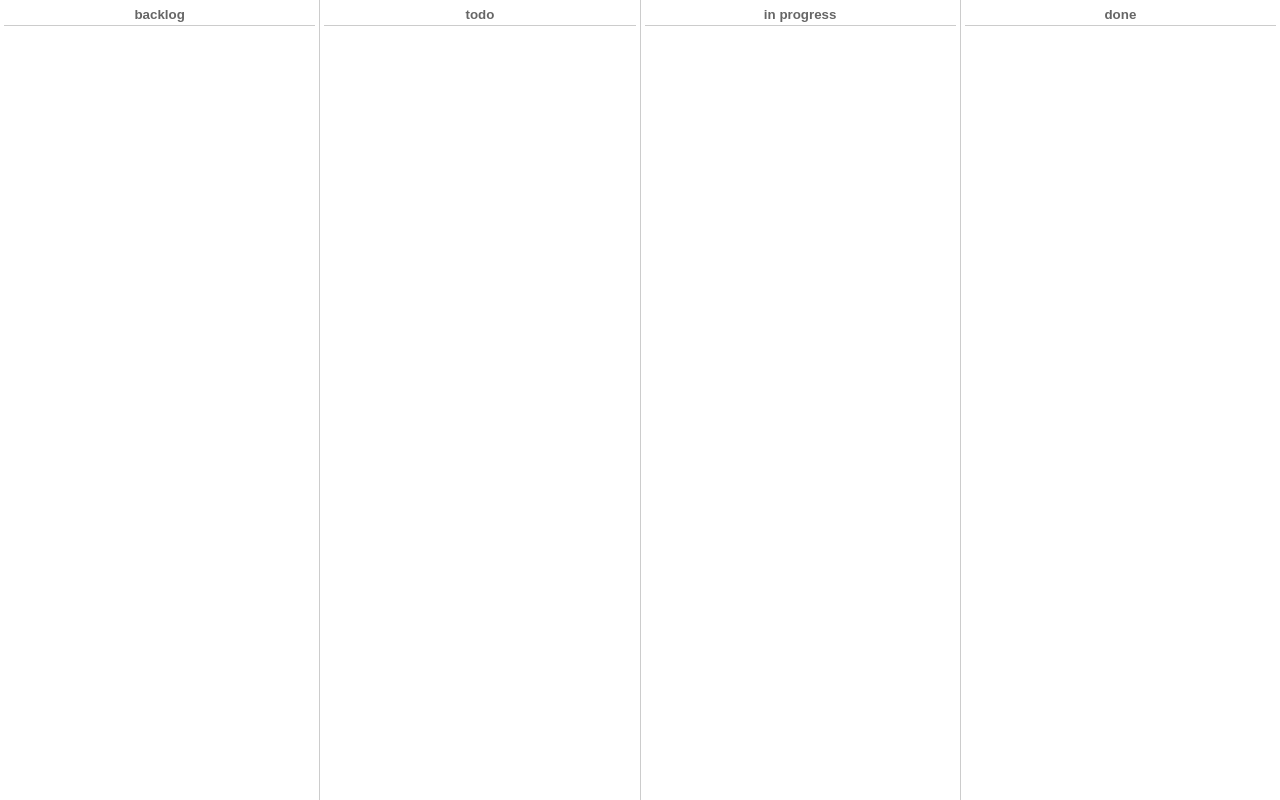
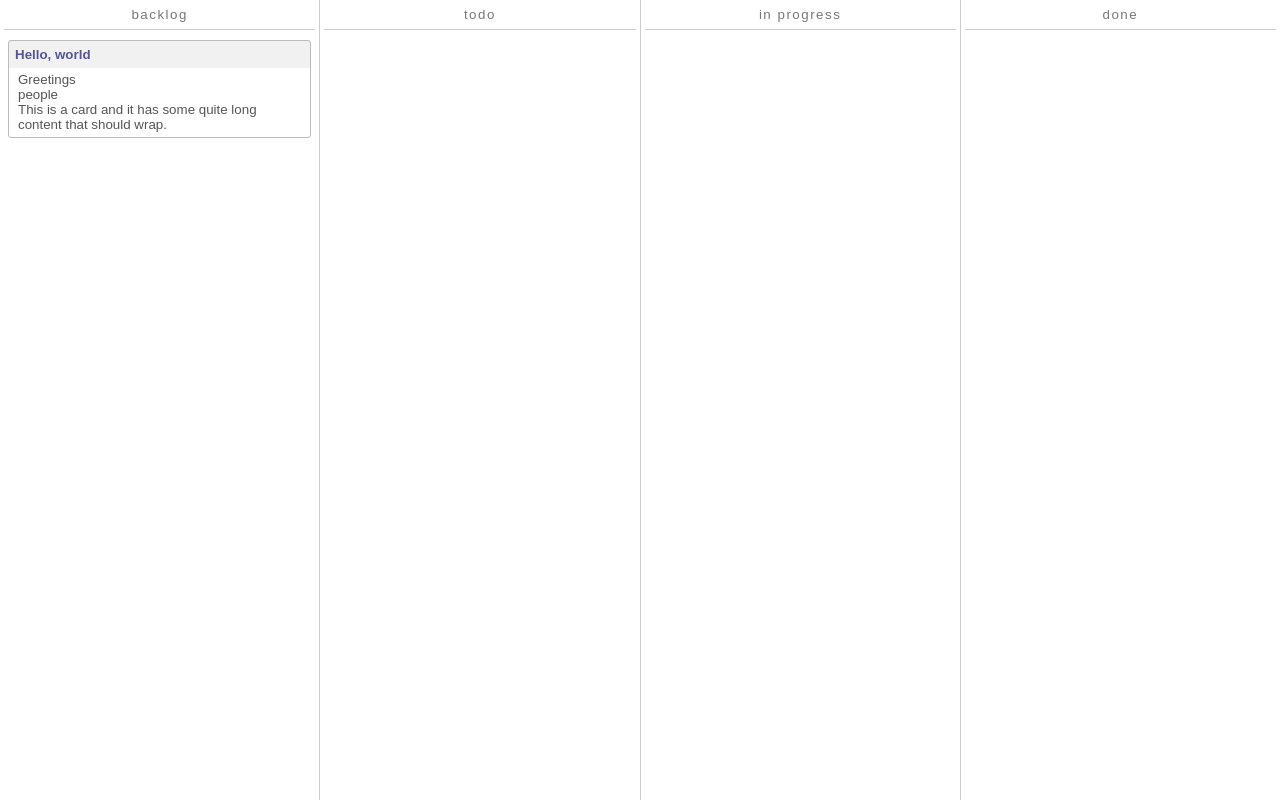
Before and after one commit to LoveNationArmy/kanban, a plain HTML site: page index.html in a window 1280 px wide. Drawn offline with Linux system fonts and the light colour scheme.

Commit message:
create cards in columns

```diff
--- a/color.css
+++ b/color.css
@@ -1,6 +1,10 @@
 /* color variable declarations */
 
 :root {
-  --kanban-column-title: #666;
   --kanban-column-border: #ccc;
+  --kanban-column-title: #777;
+
+  --kanban-card-border: #bbb;
+  --kanban-card-title: #559;
+  --kanban-card-content: #555;
 }
--- a/kanban.css
+++ b/kanban.css
@@ -11,9 +11,8 @@
 .kanban-column {
   display: flex;
   flex: 1;
-  justify-content: space-around;
-  height: 100%;
-  padding: 4px;
+  flex-flow: column nowrap;
+  min-height: 100%;
   border-right: 1px solid var(--kanban-column-border);
 }
 
@@ -22,11 +21,33 @@
 }
 
 .kanban-column-title {
-  align-self: start;
-  width: 100%;
-  padding: 3px;
+  position: sticky;
+  top: 0px;
+  left: 0;
+  padding: 7px;
+  margin: 0 4px;
   border-bottom: 1px solid var(--kanban-column-border);
   text-align: center;
-  font-weight: bold;
+  letter-spacing: 1.5px;
+  background: white;
   color: var(--kanban-column-title);
 }
+
+.kanban-card {
+  margin: 10px 8px;
+  border-radius: 3px;
+  border: 1px solid var(--kanban-card-border);
+}
+
+.kanban-card-title {
+  background: rgba(0,0,0,.055);
+  padding: 6px 6px;
+  font-weight: bold;
+  color: var(--kanban-card-title);
+}
+
+.kanban-card-content {
+  padding: 4px 9px 5px;
+  white-space: pre-wrap;
+  color: var(--kanban-card-content);
+}
--- a/kanban.js
+++ b/kanban.js
@@ -8,15 +8,36 @@ function createColumn (title) {
   }
 
   columns.push(column)
+
+  return column
+}
+
+function createCard (content) {
+  const parts = content.split('\n')
+
+  const card = {
+    title: parts[0],
+    content: parts.slice(1).join('\n') || ''
+  }
+
+  return card
 }
 
 function renderToHTML () {
   let html = '<div class="kanban">'
 
   columns.forEach(column => {
+    const cards = column.cards.map(card => `
+      <div class="kanban-card">
+        <div class="kanban-card-title">${card.title}</div>
+        <div class="kanban-card-content">${card.content}</div>
+      </div>
+    `)
+
     html += `
       <div class="kanban-column">
         <div class="kanban-column-title">${column.title}</div>
+        <div class="kanban-column-cards">${cards.join('\n')}</div>
       </div>
     `
   })
@@ -24,9 +45,12 @@ function renderToHTML () {
   return html + '</div>'
 }
 
-createColumn('backlog')
+let backlog = createColumn('backlog')
 createColumn('todo')
 createColumn('in progress')
 createColumn('done')
 
+let card = createCard('Hello, world\nGreetings\npeople\nThis is a card and it has some quite long content that should wrap.')
+backlog.cards.push(card)
+
 container.innerHTML = renderToHTML()
--- a/reset.css
+++ b/reset.css
@@ -4,11 +4,11 @@
   padding: 0;
   margin: 0;
   box-sizing: border-box;
-  font-family: sans-serif;
-  font-size: 10pt;
 }
 
 html, body, #container {
   width: 100%;
   height: 100%;
+  font-size: 10pt;
+  font-family: sans-serif;
 }
```
